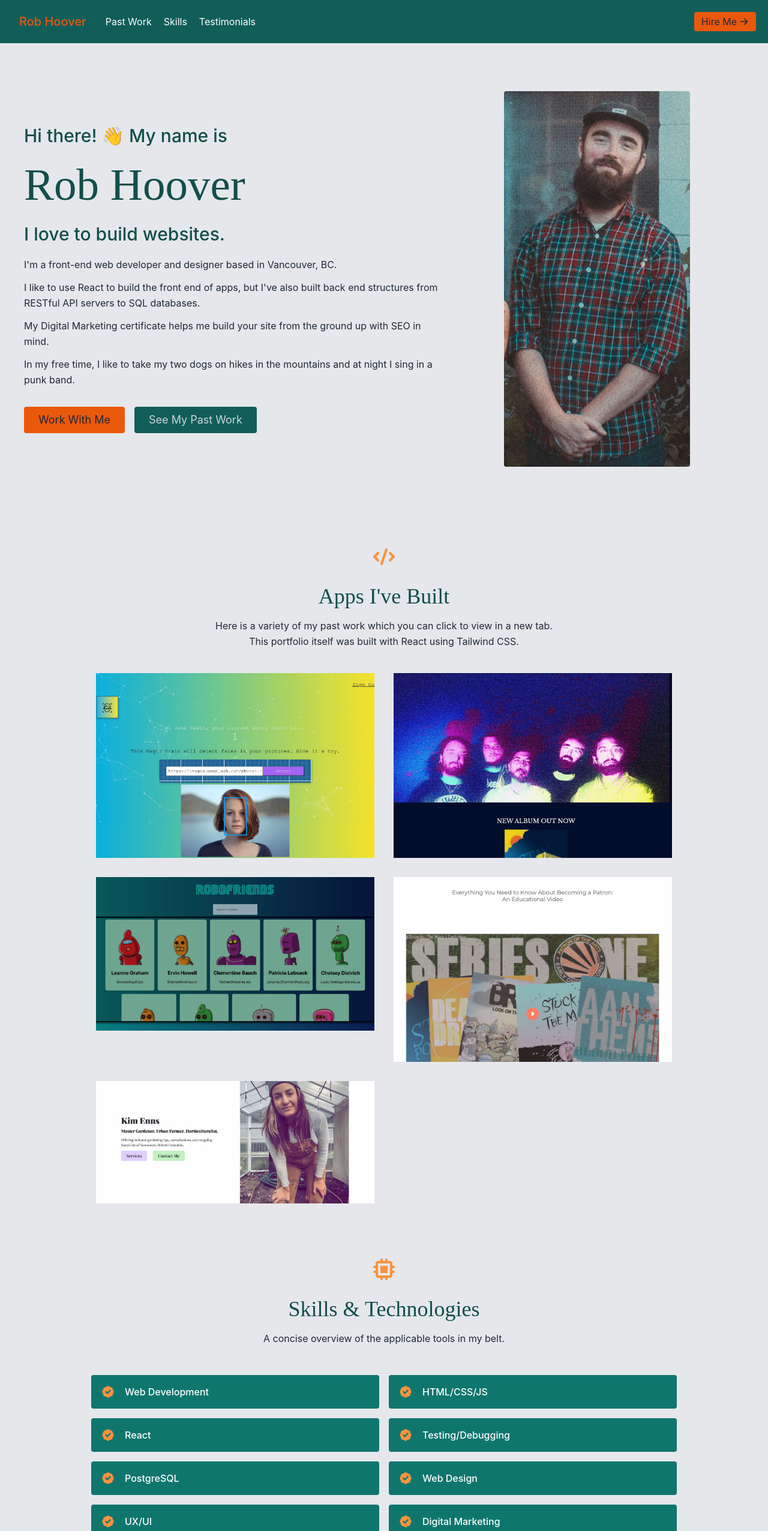
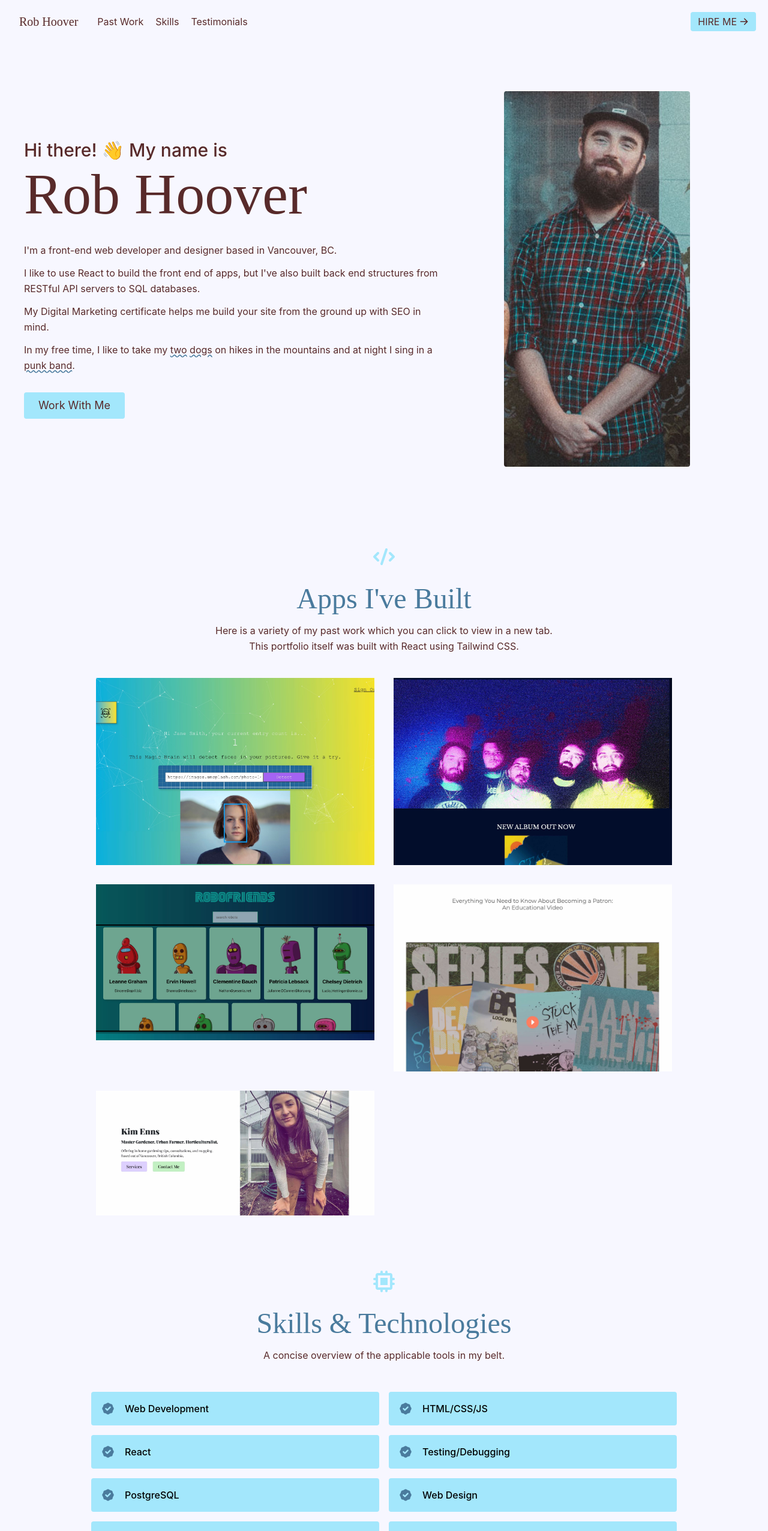
Before and after one commit to robalobadob/react-dev-portfolio, a React (Create React App) app: page / in a window 1280 px wide. Shown: the top 2552 px of the page at 60% size. Built offline with nearby package versions, Linux system fonts and the light colour scheme; a web font is replaced by a local one.

Commit message:
update color palette

```diff
--- a/src/App.js
+++ b/src/App.js
@@ -9,7 +9,7 @@ import Testimonials from "./components/Testimonials";
 
 export default function App() {
   return (
-    <main className="text-gray-800 bg-gray-200 body-font">
+    <main className="text-caput bg-ghost body-font">
       <Navbar />
       <About />
       <Projects />
--- a/src/components/About.js
+++ b/src/components/About.js
@@ -5,15 +5,12 @@ export default function About() {
     <section id="about">
       <div className="container mx-auto flex px-10 py-20 md:flex-row flex-col items-center">
         <div className="lg:flex-grow w-2/3 lg:pr-24 md:pr-16 flex flex-col md:items-start md:text-left mb-16 md:mb-0 items-center text-center">
-        <p className="sm:text-3xl mb-2 font-medium text-teal-900">
+        <p className="sm:text-3xl mb-2 font-medium">
             Hi there! 👋  My name is
           </p>
-          <h1 className="mb-2 sm:text-[75px] text-[150px] text-teal-900">
+          <h1 className="mb-8 text-5xl sm:text-6xl lg:text-8xl text-caput">
              Rob Hoover
           </h1>
-          <p className="sm:text-3xl mb-5 font-medium text-teal-900">
-            I love to build websites.
-          </p>
           <p className="mb-3 leading-relaxed">
             I'm a front-end web developer and designer based in Vancouver, BC.
           </p>
@@ -24,18 +21,13 @@ export default function About() {
             My Digital Marketing certificate helps me build your site from the ground up with SEO in mind.
           </p>
           <p className="mb-8 leading-relaxed">
-            In my free time, I like to take my <a href="https://www.instagram.com/adventuresofcoach/" target="_blank" rel="noreferrer" className="hover:underline hover:decoration-orange-400 hover:decoration-dashed">two</a> <a href="https://www.instagram.com/goosey.thechocolatelab/" target="_blank" rel="noreferrer" className="hover:underline hover:decoration-orange-400 hover:decoration-dotted"> dogs</a> on hikes in the mountains and at night I sing in a <a href="https://anchoress.ca" target="_blank" rel="noreferrer" className="hover:underline hover:decoration-orange-400 hover:decoration-wavy">punk band</a>.
+            In my free time, I like to take my <a href="https://www.instagram.com/adventuresofcoach/" target="_blank" rel="noreferrer" className="underline decoration-steel decoration-wavy">two</a> <a href="https://www.instagram.com/goosey.thechocolatelab/" target="_blank" rel="noreferrer" className="underline decoration-steel decoration-wavy"> dogs</a> on hikes in the mountains and at night I sing in a <a href="https://anchoress.ca" target="_blank" rel="noreferrer" className="underline decoration-steel decoration-wavy">punk band</a>.
           </p>
           <div className="flex justify-center">
             <a
               href="#contact"
-              className="inline-flex bg-orange-600 border-0 py-2 px-6 focus:outline-none hover:bg-orange-300 rounded text-lg text-center">
+              className="inline-flex bg-npb border-0 py-2 px-6 focus:outline-none hover:bg-blue-300 rounded text-lg text-center">
               Work With Me
-            </a>
-            <a
-              href="#projects"
-              className="ml-4 inline-flex text-gray-300 bg-teal-800 border-0 py-2 px-6 focus:outline-none hover:bg-teal-900 hover:text-white rounded text-lg text-center">
-              See My Past Work
             </a>
           </div>
         </div>
--- a/src/components/Footer.js
+++ b/src/components/Footer.js
@@ -4,21 +4,21 @@ import { HiOutlineMail } from "react-icons/hi";
 
 export default function Footer() {
     return (
-        <footer className="bg-teal-800 mt-9">
+        <footer className="mt-9">
             <nav className="container mx-auto w-1/2 flex p-5 items-center">
-                <a className="mx-auto text-4xl text-white hover:text-orange-600" href="https://github.com/robalobadob/" target="_blank" rel="noreferrer">
+                <a className="mx-auto text-4xl text-steel hover:text-npb" href="https://github.com/robalobadob/" target="_blank" rel="noreferrer">
                     <FiGithub />
                 </a>
 
-                <a className="mx-auto text-4xl text-white hover:text-orange-600" href="https://www.linkedin.com/in/rob-hoover/" target="_blank" rel="noreferrer">
+                <a className="mx-auto text-4xl text-steel hover:text-npb" href="https://www.linkedin.com/in/rob-hoover/" target="_blank" rel="noreferrer">
                     <FiLinkedin />
                 </a>
 
-                <a className="mx-auto text-4xl text-white hover:text-orange-600" href="https://www.instagram.com/robalobadob/" target="_blank" rel="noreferrer">
+                <a className="mx-auto text-4xl text-steel hover:text-npb" href="https://www.instagram.com/robalobadob/" target="_blank" rel="noreferrer">
                     <FiInstagram />
                 </a>
 
-                <a className="mx-auto text-4xl text-white hover:text-orange-600" href="mailto: hello@robhoover.dev" target="_blank" rel="noreferrer">
+                <a className="mx-auto text-4xl text-steel hover:text-npb" href="mailto: hello@robhoover.dev" target="_blank" rel="noreferrer">
                     <HiOutlineMail />
                 </a>
             </nav>
--- a/src/components/Navbar.js
+++ b/src/components/Navbar.js
@@ -3,28 +3,28 @@ import React from "react";
 
 export default function Navbar() {
     return (
-        <header className="bg-teal-800 md:sticky top-0 z-10">
+        <header className="top-0 z-10">
             <div className="container mx-auto flex flex-wrap p-5 flex-col md:flex-row items-center">
-                <nav className="title-font font-medium text-orange-600 mb-4 md:mb-0">
-                    <a href="#about" className="ml-3 text-xl hover:text-orange-300">
+                <h1 className="title-font font-medium text-caput mb-4 md:mb-0">
+                    <a href="#about" className="ml-3 text-xl hover:opacity-50">
                         Rob Hoover
                     </a>
-                </nav>
-                <nav className="md:mr-auto md:ml-4 md:py-1 md:pl-4 md:border-1 md:border-gray-700 flex flex-wrap items-center text-base text-white justify-center">
-                    <a href="#projects" className="mr-5 hover:text-orange-600">
+                </h1>
+                <nav className="md:mr-auto md:ml-4 md:py-1 md:pl-4 md:border-1 md:border-gray-700 flex flex-wrap items-center text-base text-caput justify-center">
+                    <a href="#projects" className="mr-5 hover:opacity-50">
                         Past Work
                     </a>
-                    <a href="#skills" className="mr-5 hover:text-orange-600">
+                    <a href="#skills" className="mr-5 hover:opacity-50">
                         Skills
                     </a>
-                    <a href="#testimonials" className="mr-5 hover:text-orange-600">
+                    <a href="#testimonials" className="mr-5 hover:opacity-50">
                         Testimonials
                     </a>
                 </nav>
                 <a
                     href="#contact"
-                    className="inline-flex items-center bg-orange-600 border-0 py-1 px-3 focus:outline-none hover:bg-orange-300 rounded text-base mt-4 md:mt-0">
-                    Hire Me
+                    className="inline-flex items-center bg-npb border-0 py-1 px-3 focus:outline-none hover:bg-blue-300 rounded text-base mt-4 md:mt-0">
+                    HIRE ME
                     <HiArrowRight className="w-4 h-4 ml-1" />
                 </a>
             </div>
--- a/src/components/Projects.js
+++ b/src/components/Projects.js
@@ -7,8 +7,8 @@ export default function Projects() {
         <section id="projects" className="body-font">
             <div className="container px-5 py-10 mx-auto text-center lg:px-40">
                 <div className="flex flex-col w-full mb-10">
-                    <HiCode className="mx-auto inline-block w-10 mb-4 text-6xl text-orange-400" />
-                    <h1 className="sm:text-4xl text-3xl font-medium title-font mb-4 text-teal-900">
+                    <HiCode className="mx-auto inline-block w-10 mb-4 text-6xl text-npb" />
+                    <h1 className="sm:text-5xl text-4xl font-medium title-font mb-4 text-steel">
                         Apps I've Built
                     </h1>
                     <p className="lg:w-2/3 mx-auto leading-relaxed text-base">
@@ -31,10 +31,10 @@ export default function Projects() {
                                     src={project.image}
                                 />
                                 <div className="px-8 py-10 relative z-10 w-full border-4 border-gray-800 bg-gray-900 opacity-75 md:opacity-0 md:hover:opacity-90">
-                                    <h2 className="tracking-widest text-sm title-font font-medium text-orange-500 mb-1">
+                                    <h2 className="tracking-widest text-sm title-font font-medium text-npb mb-1">
                                         {project.subtitle}
                                     </h2>
-                                    <h1 className="title-font text-lg font-medium text-white mb-3">
+                                    <h1 className="title-font text-2xl font-medium text-white mb-3">
                                         {project.title}
                                     </h1>
                                     <p className="leading-relaxed text-gray-300">
--- a/src/components/Skills.js
+++ b/src/components/Skills.js
@@ -7,8 +7,8 @@ export default function Skills() {
         <section id="skills">
             <div className="container px-5 py-10 mx-auto">
                 <div className="text-center mb-10">
-                    <HiChip className="w-10 inline-block mb-4 text-6xl text-orange-400" />
-                    <h1 className="sm:text-4xl text-3xl font-medium title-font text-teal-900 mb-4">
+                    <HiChip className="w-10 inline-block mb-4 text-6xl text-npb" />
+                    <h1 className="sm:text-5xl text-4xl font-medium title-font text-steel mb-4">
                         Skills &amp; Technologies
                     </h1>
                     <p className="text-base leading-relaxed xl:w-2/4 lg:w-3/4 mx-auto">
@@ -18,9 +18,9 @@ export default function Skills() {
                 <div className="flex flex-wrap lg:w-4/5 sm:mx-auto sm:mb-2 -mx-2">
                     {skills.map((skill) => (
                         <div key={skill} className="p-2 sm:w-1/2 w-full">
-                            <div className="bg-teal-700 rounded flex p-4 h-full items-center">
-                                <HiBadgeCheck className="text-orange-400 w-6 h-6 flex-shrink-0 mr-4" />
-                                <span className="title-font font-medium text-white">
+                            <div className="bg-npb rounded flex p-4 h-full items-center">
+                                <HiBadgeCheck className="text-steel w-6 h-6 flex-shrink-0 mr-4" />
+                                <span className="title-font font-medium text-black">
                                     {skill}
                                 </span>
                             </div>
--- a/tailwind.config.js
+++ b/tailwind.config.js
@@ -3,7 +3,15 @@ module.exports = {
     "./src/**/*.{js,jsx,ts,tsx}"
   ],
   theme: {
-    extend: {},
+    extend: {
+      colors: {
+        'caput': '#582A2A',
+        'steel': '#4A7B9D',
+        'npb': '#A3E7FC',
+        'tea': '#C5E6A6',
+        'ghost': '#F7F7FF'
+      }
+    },
   },
   plugins: [],
 }
```
Also changed, not shown: src/components/Contact.js (+6 -6 lines).
